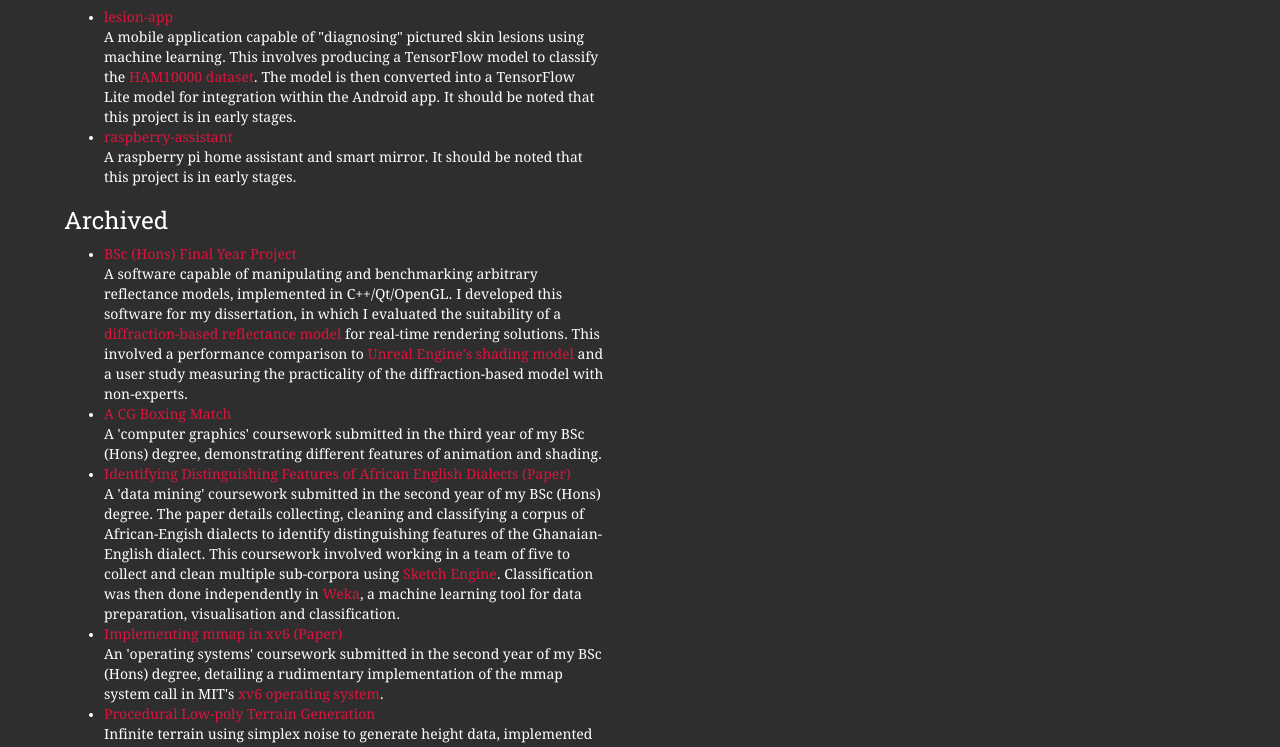
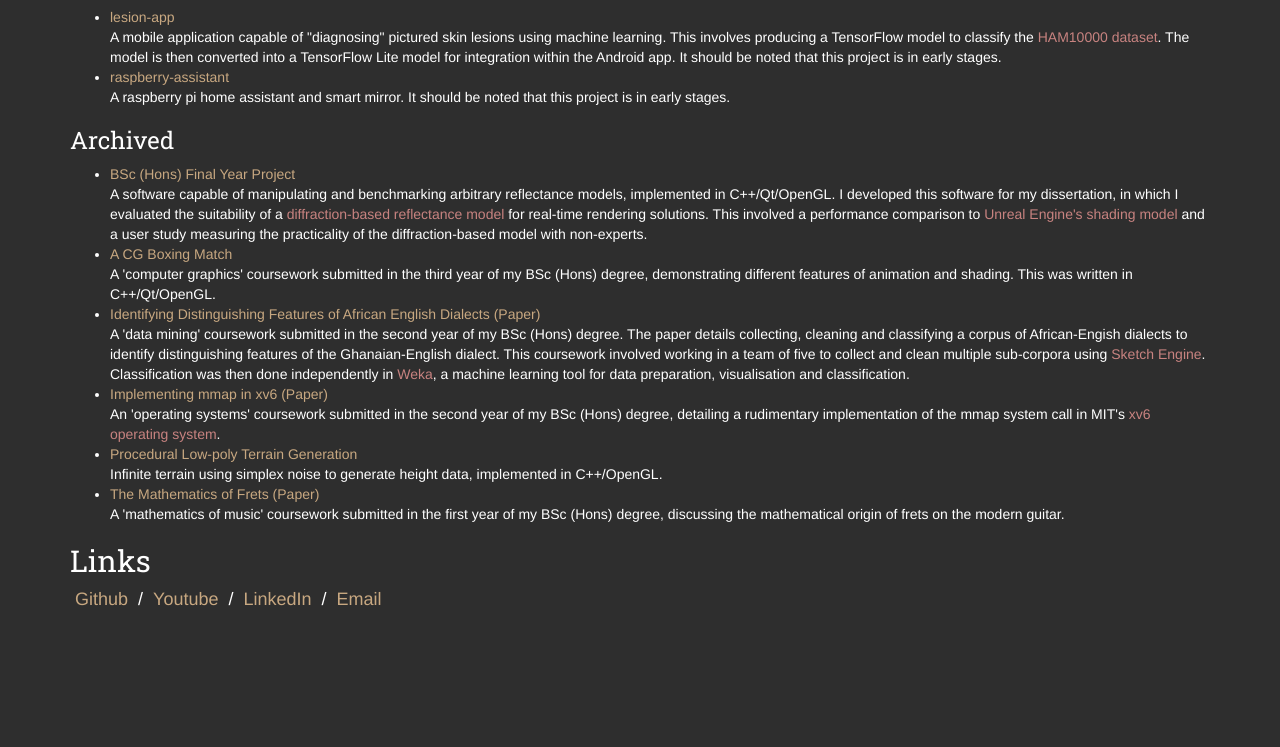
Before and after one commit to CallumMiller-Weir/callummiller-weir.github.io, a plain HTML site: page index.html in a window 1280 px wide. Shown: the part 254-1001 px from the top of the page. After the commit the page ends 906 px from the top, so only its background shows below. Drawn offline with nearby package versions, Linux system fonts and the light colour scheme.

Commit message:
style rework

```diff
--- a/index.html
+++ b/index.html
@@ -12,33 +12,35 @@
         <link rel="stylesheet" href="style.css">
     </head>
     <body>
-        <div class="row left-lean title">
+        <div class="container">
+            <div class="row d-flex justify-content-center">
+                <div class="col-md-12">
                     <div class="col vertical-center">
                         <img class="pull-left" src="./Me.png" alt="A picture of me." width="128px" height="128px" style="border-radius: 100px;">
-                <h1>Callum Miller-Weir</h1>
+                        <h1 class="title">Callum Miller-Weir<br><span style="color: #c8a881">Graduate</span></h1>
                     </div>
-        </div>
-        <div class="row left-lean text">
                     <h2 class="title">Personal Projects</h2>
                     <h3 class="title">Ongoing</h3>
                     <ul>
-                <li class="paragraph"><a href="https://github.com/CallumMiller-Weir/lesion-app">lesion-app</a><br>A mobile application capable of "diagnosing" pictured skin lesions using machine learning. This involves producing a TensorFlow model to classify the <a href="https://dataverse.harvard.edu/dataset.xhtml?persistentId=doi:10.7910/DVN/DBW86T">HAM10000 dataset</a>. The model is then converted into a TensorFlow Lite model for integration within the Android app. It should be noted that this project is in early stages.</li>
-                <li class="paragraph"><a href="https://github.com/CallumMiller-Weir/raspberry-assistant">raspberry-assistant</a><br>A raspberry pi home assistant and smart mirror. It should be noted that this project is in early stages.</li>
+                        <li class="paragraph"><a class="link-a" href="https://github.com/CallumMiller-Weir/lesion-app">lesion-app</a><br>A mobile application capable of "diagnosing" pictured skin lesions using machine learning. This involves producing a TensorFlow model to classify the <a class="link-b" href="https://dataverse.harvard.edu/dataset.xhtml?persistentId=doi:10.7910/DVN/DBW86T">HAM10000 dataset</a>. The model is then converted into a TensorFlow Lite model for integration within the Android app. It should be noted that this project is in early stages.</li>
+                        <li class="paragraph"><a class="link-a" href="https://github.com/CallumMiller-Weir/raspberry-assistant">raspberry-assistant</a><br>A raspberry pi home assistant and smart mirror. It should be noted that this project is in early stages.</li>
                     </ul>
                     <h3 class="title">Archived</h3>
                     <ul>
-                <li class="paragraph"><a href="https://www.youtube.com/watch?v=7y2X9znebOM">BSc (Hons) Final Year Project</a><br>A software capable of manipulating and benchmarking arbitrary reflectance models, implemented in C++/Qt/OpenGL. I developed this software for my dissertation, in which I evaluated the suitability of a <a href="https://www.google.com/url?sa=t&rct=j&q=&esrc=s&source=web&cd=&cad=rja&uact=8&ved=2ahUKEwil1aG6urn4AhWzQEEAHbhpCDIQFnoECAoQAQ&url=https%3A%2F%2Fhal.inria.fr%2Fhal-01386157%2Fdocument&usg=AOvVaw1vEgU7C24JBHaJCF4YHcAd">diffraction-based reflectance model</a> for real-time rendering solutions. This involved a performance comparison to <a href="https://www.google.com/url?sa=t&rct=j&q=&esrc=s&source=web&cd=&cad=rja&uact=8&ved=2ahUKEwjeq67xubn4AhUykFwKHdNLBMAQFnoECBUQAQ&url=https%3A%2F%2Fcdn2.unrealengine.com%2FResources%2Ffiles%2F2013SiggraphPresentationsNotes-26915738.pdf&usg=AOvVaw04pV2qrGRVpeZyiTU0KPlR">Unreal Engine's shading model</a> and a user study measuring the practicality of the diffraction-based model with non-experts.</li>
-                <li class="paragraph"><a href="https://www.youtube.com/watch?v=ED-lTu3uYh4">A CG Boxing Match</a><br>A 'computer graphics' coursework submitted in the third year of my BSc (Hons) degree, demonstrating different features of animation and shading.</li>
-                <li class="paragraph"><a href="EnglishGH.pdf">Identifying Distinguishing Features of African English Dialects (Paper)</a><br>A 'data mining' coursework submitted in the second year of my BSc (Hons) degree. The paper details collecting, cleaning and classifying a corpus of African-Engish dialects to identify distinguishing features of the Ghanaian-English dialect. This coursework involved working in a team of five to collect and clean multiple sub-corpora using <a href="https://www.sketchengine.eu/">Sketch Engine</a>. Classification was then done independently in <a href="https://www.cs.waikato.ac.nz/ml/weka/">Weka</a>, a machine learning tool for data preparation, visualisation and classification.</li>
-                <li class="paragraph"><a href="xv6_mmap.pdf">Implementing mmap in xv6 (Paper)</a><br>An 'operating systems' coursework submitted in the second year of my BSc (Hons) degree, detailing a rudimentary implementation of the mmap system call in MIT's <a href="https://pdos.csail.mit.edu/6.828/2021/xv6.html">xv6 operating system</a>.</li>
-                <li class="paragraph"><a href="https://www.youtube.com/watch?v=AfJ_HKFFVkA">Procedural Low-poly Terrain Generation</a><br>Infinite terrain using simplex noise to generate height data, implemented in C++/OpenGL.</li>
-                <li class="paragraph"><a href="frets.pdf">The Mathematics of Frets (Paper)</a><br>A 'mathematics of music' coursework submitted in the first year of my BSc (Hons) degree, discussing the mathematical origin of frets on the modern guitar.</li>
+                        <li class="paragraph"><a class="link-a" href="https://www.youtube.com/watch?v=7y2X9znebOM">BSc (Hons) Final Year Project</a><br>A software capable of manipulating and benchmarking arbitrary reflectance models, implemented in C++/Qt/OpenGL. I developed this software for my dissertation, in which I evaluated the suitability of a <a class="link-b" href="https://www.google.com/url?sa=t&rct=j&q=&esrc=s&source=web&cd=&cad=rja&uact=8&ved=2ahUKEwil1aG6urn4AhWzQEEAHbhpCDIQFnoECAoQAQ&url=https%3A%2F%2Fhal.inria.fr%2Fhal-01386157%2Fdocument&usg=AOvVaw1vEgU7C24JBHaJCF4YHcAd">diffraction-based reflectance model</a> for real-time rendering solutions. This involved a performance comparison to <a class="link-b" href="https://www.google.com/url?sa=t&rct=j&q=&esrc=s&source=web&cd=&cad=rja&uact=8&ved=2ahUKEwjeq67xubn4AhUykFwKHdNLBMAQFnoECBUQAQ&url=https%3A%2F%2Fcdn2.unrealengine.com%2FResources%2Ffiles%2F2013SiggraphPresentationsNotes-26915738.pdf&usg=AOvVaw04pV2qrGRVpeZyiTU0KPlR">Unreal Engine's shading model</a> and a user study measuring the practicality of the diffraction-based model with non-experts.</li>
+                        <li class="paragraph"><a class="link-a" href="https://www.youtube.com/watch?v=ED-lTu3uYh4">A CG Boxing Match</a><br>A 'computer graphics' coursework submitted in the third year of my BSc (Hons) degree, demonstrating different features of animation and shading. This was written in C++/Qt/OpenGL.</li>
+                        <li class="paragraph"><a class="link-a" href="EnglishGH.pdf">Identifying Distinguishing Features of African English Dialects (Paper)</a><br>A 'data mining' coursework submitted in the second year of my BSc (Hons) degree. The paper details collecting, cleaning and classifying a corpus of African-Engish dialects to identify distinguishing features of the Ghanaian-English dialect. This coursework involved working in a team of five to collect and clean multiple sub-corpora using <a class="link-b" href="https://www.sketchengine.eu/">Sketch Engine</a>. Classification was then done independently in <a class="link-b" href="https://www.cs.waikato.ac.nz/ml/weka/">Weka</a>, a machine learning tool for data preparation, visualisation and classification.</li>
+                        <li class="paragraph"><a class="link-a" href="xv6_mmap.pdf">Implementing mmap in xv6 (Paper)</a><br>An 'operating systems' coursework submitted in the second year of my BSc (Hons) degree, detailing a rudimentary implementation of the mmap system call in MIT's <a class="link-b" href="https://pdos.csail.mit.edu/6.828/2021/xv6.html">xv6 operating system</a>.</li>
+                        <li class="paragraph"><a class="link-a" href="https://www.youtube.com/watch?v=AfJ_HKFFVkA">Procedural Low-poly Terrain Generation</a><br>Infinite terrain using simplex noise to generate height data, implemented in C++/OpenGL.</li>
+                        <li class="paragraph"><a class="link-a" href="frets.pdf">The Mathematics of Frets (Paper)</a><br>A 'mathematics of music' coursework submitted in the first year of my BSc (Hons) degree, discussing the mathematical origin of frets on the modern guitar.</li>
                     </ul>
 
                     <h2 class="title">Links</h2>
                     <p class="link-list">
-                <a class="list-link" href="https://github.com/CallumMiller-Weir">Github</a> / <a class="list-link" href="https://www.youtube.com/channel/UCgvhmjc7iUBqSywoMLFFo5Q">Youtube</a> / <a class="list-link" href="https://www.linkedin.com/in/callum-miller-weir-529070220/">LinkedIn</a> / <a class="list-link" href="mailto:callum.miller.weir@gmail.com">Email</a>
+                        <a class="list-link link-a" href="https://github.com/CallumMiller-Weir">Github</a> / <a class="list-link link-a" href="https://www.youtube.com/channel/UCgvhmjc7iUBqSywoMLFFo5Q">Youtube</a> / <a class="list-link link-a" href="https://www.linkedin.com/in/callum-miller-weir-529070220/">LinkedIn</a> / <a class="list-link link-a" href="mailto:callum.miller.weir@gmail.com">Email</a>
                     </p>
+                </div>
+            </div>
         </div>
     </body>
 </html>
--- a/style.css
+++ b/style.css
@@ -1,8 +1,3 @@
-@font-face {
-    font-family: DroidSerif;
-    src: url("./DroidSerif.ttf");
-}
-
 @font-face {
     font-family: RobotoSlab;
     src: url("./RobotoSlab-Regular.ttf");
@@ -14,35 +9,39 @@
 
 body {
     background: #2E2E2E;
+    width: 100vw;
 }
 
 img {
     margin: 12px;
 }
 
-a {
-    color: crimson;
+.link-a {
+    color: #c8a881;
 }
 
-a:hover {
-    color: crimson;
+.link-a:hover {
+    color: white;
 }
 
-a:active {
-    color: crimson;
+.link-a:active {
+    color: #c8a881;
 }
 
-.left-lean {
-    margin-left: 5%;
-    margin-right: 5%;
+.link-b {
+    color: #C88380;
+}
+
+.link-b:hover {
+    color: white;
+}
+
+.link-b:active {
+    color: #C88380;
 }
 
 .title {
     font-family: RobotoSlab;
-}
-
-.text {
-    font-family: DroidSerif;
 }
 
 .vertical-center {
@@ -51,19 +50,13 @@ a:active {
     align-items: center;
 }
 
-.paragraph {
-    max-width: 500px;
-}
-
 .link-list {
     font-size: 18px;
     margin-bottom: 40px;
 }
 
 .list-link {
-    background: crimson;
-    color: white;
-    padding: 1px;
+    padding: 5px;
 }
 
 .list-link:hover {
```
Lines whose indentation alone changed are shown as unchanged.
